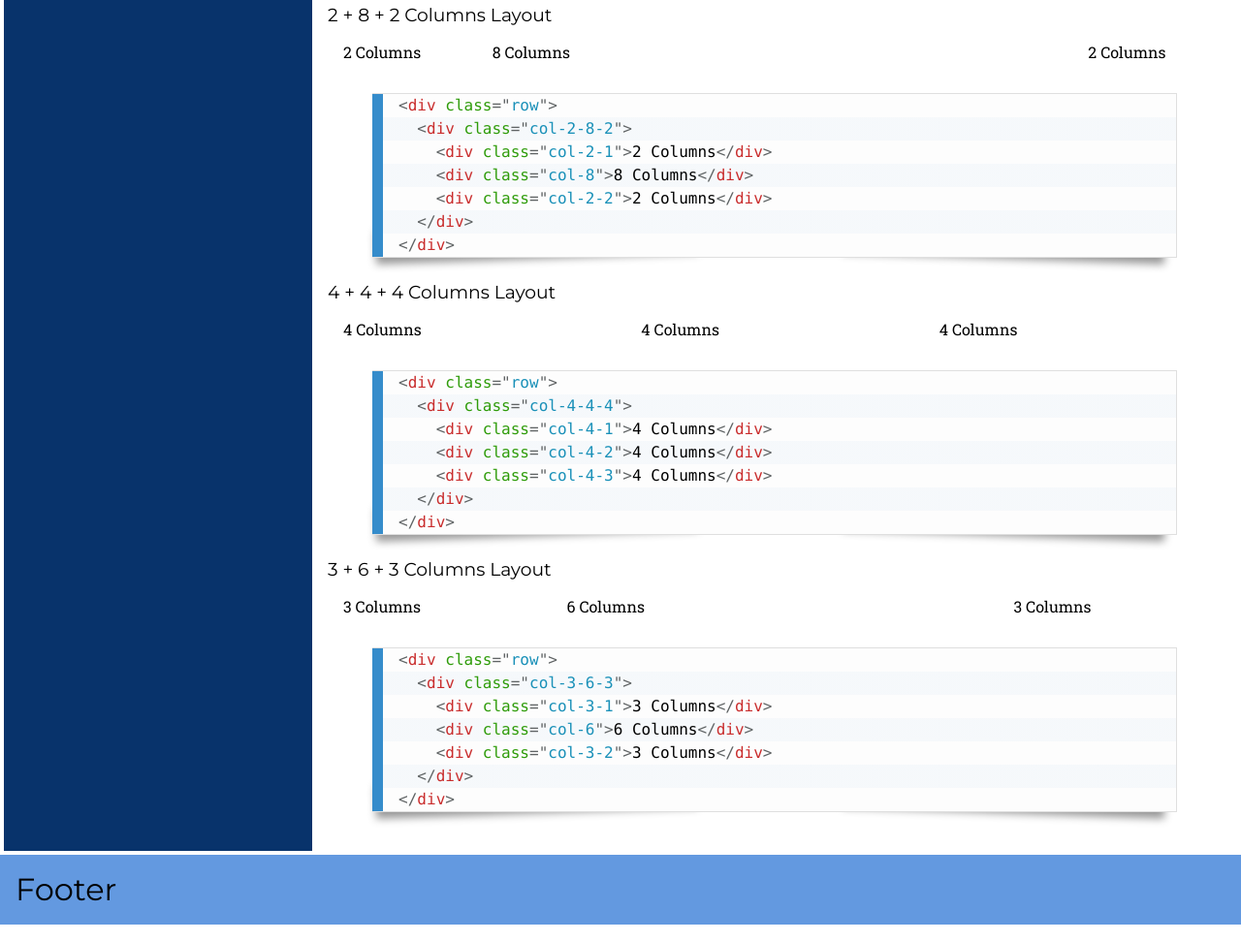
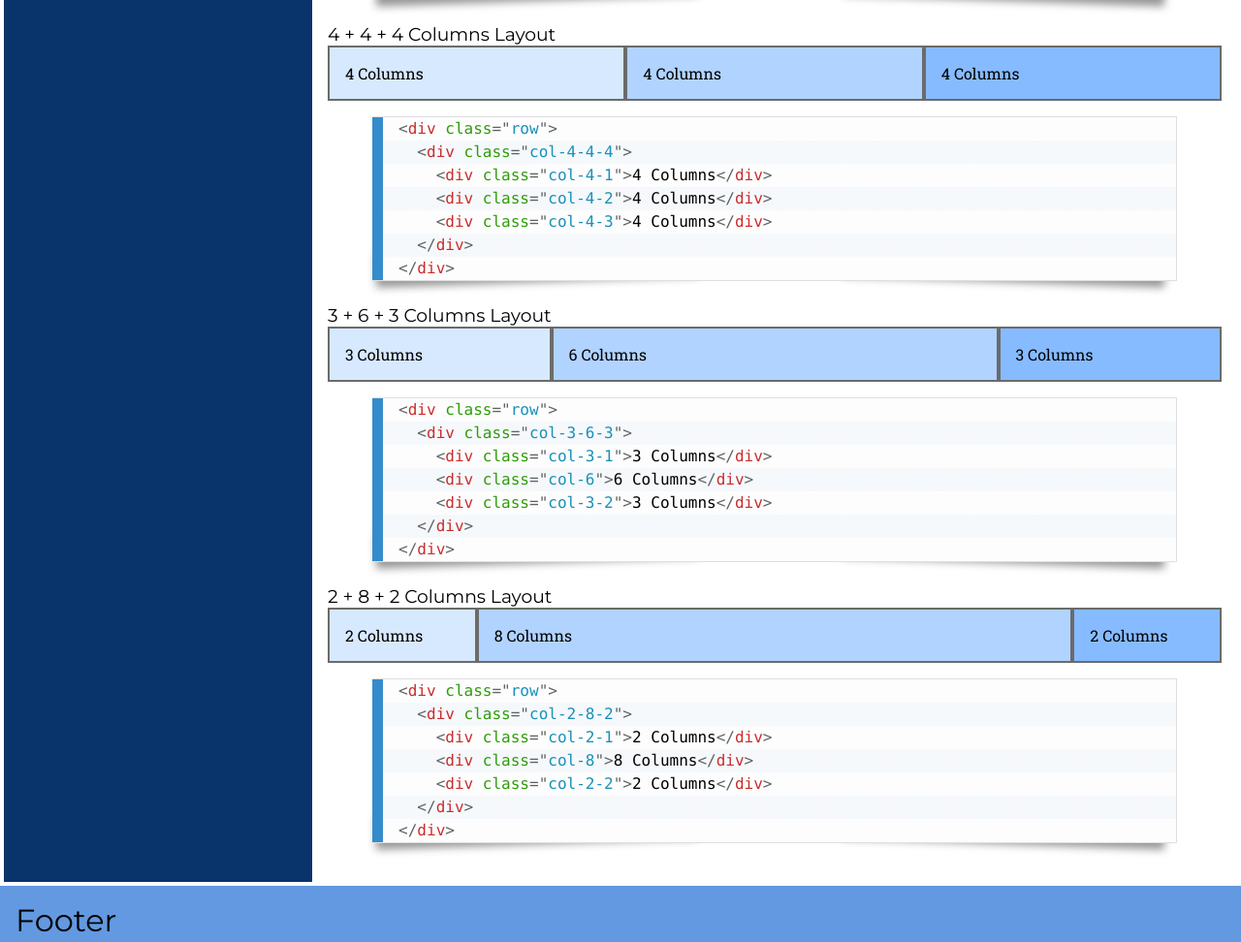
Before and after one commit to aamirmabs/css-components-library-2022, a plain HTML site: page components/layout.html in a window 1280 px wide. Shown: the part 1698-2670 px from the top of the page at 97% size. Drawn offline with Linux system fonts and the light colour scheme.

Commit message:
BACKGROUND SHADED FOR DEGUGGING + COLUM BACKGROUNDS

```diff
--- a/components/layout.html
+++ b/components/layout.html
@@ -119,7 +119,7 @@
             <h3>12 Column Full Width</h3>
 
             <div class="row row-full">
-              <div class="col-12 debug red-bg">12 Columns</div>
+              <div class="col-12 debug debug-bg-1">12 Columns</div>
             </div>
 
             <div class="code-block">
@@ -134,8 +134,8 @@
 
             <div class="row">
               <div class="col-9-3">
-                <div class="col-9">9 Columns</div>
-                <div class="col-3">3 Columns</div>
+                <div class="col-9 debug debug-bg-1">9 Columns</div>
+                <div class="col-3 debug debug-bg-2">3 Columns</div>
               </div>
             </div>
 
@@ -157,8 +157,8 @@
 
             <div class="row">
               <div class="col-8-4">
-                <div class="col-8">4 Columns</div>
-                <div class="col-4">8 Columns</div>
+                <div class="col-8 debug debug-bg-1">4 Columns</div>
+                <div class="col-4 debug debug-bg-2">8 Columns</div>
               </div>
             </div>
 
@@ -179,8 +179,8 @@
 
             <div class="row">
               <div class="col-6-6">
-                <div class="col-6-1">6 Columns</div>
-                <div class="col-6-2">6 Columns</div>
+                <div class="col-6-1 debug debug-bg-1">6 Columns</div>
+                <div class="col-6-2 debug debug-bg-2">6 Columns</div>
               </div>
             </div>
 
@@ -201,8 +201,8 @@
 
             <div class="row">
               <div class="col-4-8">
-                <div class="col-4">4 Columns</div>
-                <div class="col-8">8 Columns</div>
+                <div class="col-4 debug debug-bg-1">4 Columns</div>
+                <div class="col-8 debug debug-bg-2">8 Columns</div>
               </div>
             </div>
 
@@ -223,8 +223,8 @@
 
             <div class="row">
               <div class="col-3-9">
-                <div class="col-3">3 Columns</div>
-                <div class="col-9">9 Columns</div>
+                <div class="col-3 debug debug-bg-1">3 Columns</div>
+                <div class="col-9 debug debug-bg-2">9 Columns</div>
               </div>
             </div>
 
@@ -241,37 +241,13 @@
             </pre>
             </div>
 
-            <h3>2 + 8 + 2 Columns Layout</h3>
-
-            <div class="row">
-              <div class="col-2-8-2">
-                <div class="col-2-1">2 Columns</div>
-                <div class="col-8">8 Columns</div>
-                <div class="col-2-2">2 Columns</div>
-              </div>
-            </div>
-
-            <div class="code-block">
-              <pre>
-              <code class="language-html">
-                &lt;div class="row"&gt;
-                  &lt;div class="col-2-8-2"&gt;
-                    &lt;div class="col-2-1"&gt;2 Columns&lt;/div&gt;
-                    &lt;div class="col-8"&gt;8 Columns&lt;/div&gt;
-                    &lt;div class="col-2-2"&gt;2 Columns&lt;/div&gt;
-                  &lt;/div&gt;
-                &lt;/div&gt;
-              </code>
-            </pre>
-            </div>
-
             <h3>4 + 4 + 4 Columns Layout</h3>
 
             <div class="row">
               <div class="col-4-4-4">
-                <div class="col-4-1">4 Columns</div>
-                <div class="col-4-2">4 Columns</div>
-                <div class="col-4-3">4 Columns</div>
+                <div class="col-4-1 debug debug-bg-1">4 Columns</div>
+                <div class="col-4-2 debug debug-bg-2">4 Columns</div>
+                <div class="col-4-3 debug debug-bg-3">4 Columns</div>
               </div>
             </div>
 
@@ -293,9 +269,9 @@
 
             <div class="row">
               <div class="col-3-6-3">
-                <div class="col-3-1">3 Columns</div>
-                <div class="col-6">6 Columns</div>
-                <div class="col-3-2">3 Columns</div>
+                <div class="col-3-1 debug debug-bg-1">3 Columns</div>
+                <div class="col-6 debug debug-bg-2">6 Columns</div>
+                <div class="col-3-2 debug debug-bg-3">3 Columns</div>
               </div>
             </div>
 
@@ -307,6 +283,29 @@
                       &lt;div class="col-3-1"&gt;3 Columns&lt;/div&gt;
                       &lt;div class="col-6"&gt;6 Columns&lt;/div&gt;
                       &lt;div class="col-3-2"&gt;3 Columns&lt;/div&gt;
+                    &lt;/div&gt;
+                  &lt;/div&gt;
+                </code>
+              </pre>
+            </div>
+            <h3>2 + 8 + 2 Columns Layout</h3>
+
+            <div class="row">
+              <div class="col-2-8-2">
+                <div class="col-2-1 debug debug-bg-1">2 Columns</div>
+                <div class="col-8 debug debug-bg-2">8 Columns</div>
+                <div class="col-2-2 debug debug-bg-3">2 Columns</div>
+              </div>
+            </div>
+
+            <div class="code-block">
+              <pre>
+                <code class="language-html">
+                  &lt;div class="row"&gt;
+                    &lt;div class="col-2-8-2"&gt;
+                      &lt;div class="col-2-1"&gt;2 Columns&lt;/div&gt;
+                      &lt;div class="col-8"&gt;8 Columns&lt;/div&gt;
+                      &lt;div class="col-2-2"&gt;2 Columns&lt;/div&gt;
                     &lt;/div&gt;
                   &lt;/div&gt;
                 </code>
--- a/styles/styles.css
+++ b/styles/styles.css
@@ -24,10 +24,10 @@
   --info-text: #047c94;
 
   /* used to debug by showing borders */
-  --test-debug: #f75b5b;
-  --debug-red: #ffb1b1;
-  --debug-blue: #b1d3ff;
-  --debug-green: #c1ffb1;
+  --test-debug: #6b6b6b;
+  --debug-shade-1: #d7e9ff;
+  --debug-shade-2: #b1d3ff;
+  --debug-shade-3: #86bbff;
 
   /* color pallettes */
   --test-red: #fff3f3;
@@ -190,14 +190,14 @@ a:hover {
 .debug {
   border: 2px solid var(--test-debug);
 }
-.debug.red-bg {
-  background-color: var(--debug-red);
+.debug.debug-bg-1 {
+  background-color: var(--debug-shade-1);
 }
-.debug .blue-bg {
-  background-color: var(--debug-blue);
+.debug.debug-bg-2 {
+  background-color: var(--debug-shade-2);
 }
-.debug .green-bg {
-  background-color: var(--debug-green);
+.debug.debug-bg-3 {
+  background-color: var(--debug-shade-3);
 }
 
 .row.row-full {
```
Lines whose indentation alone changed are shown as unchanged.
